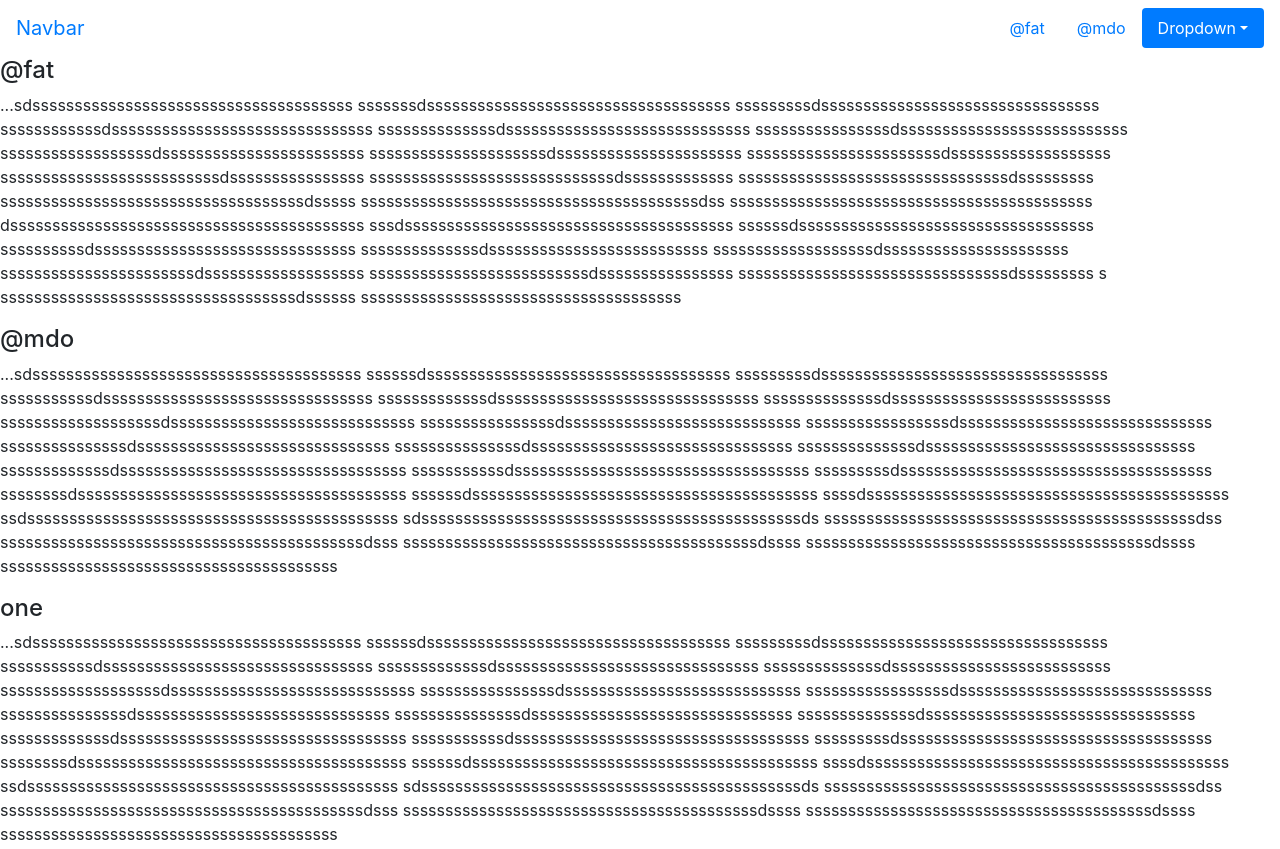
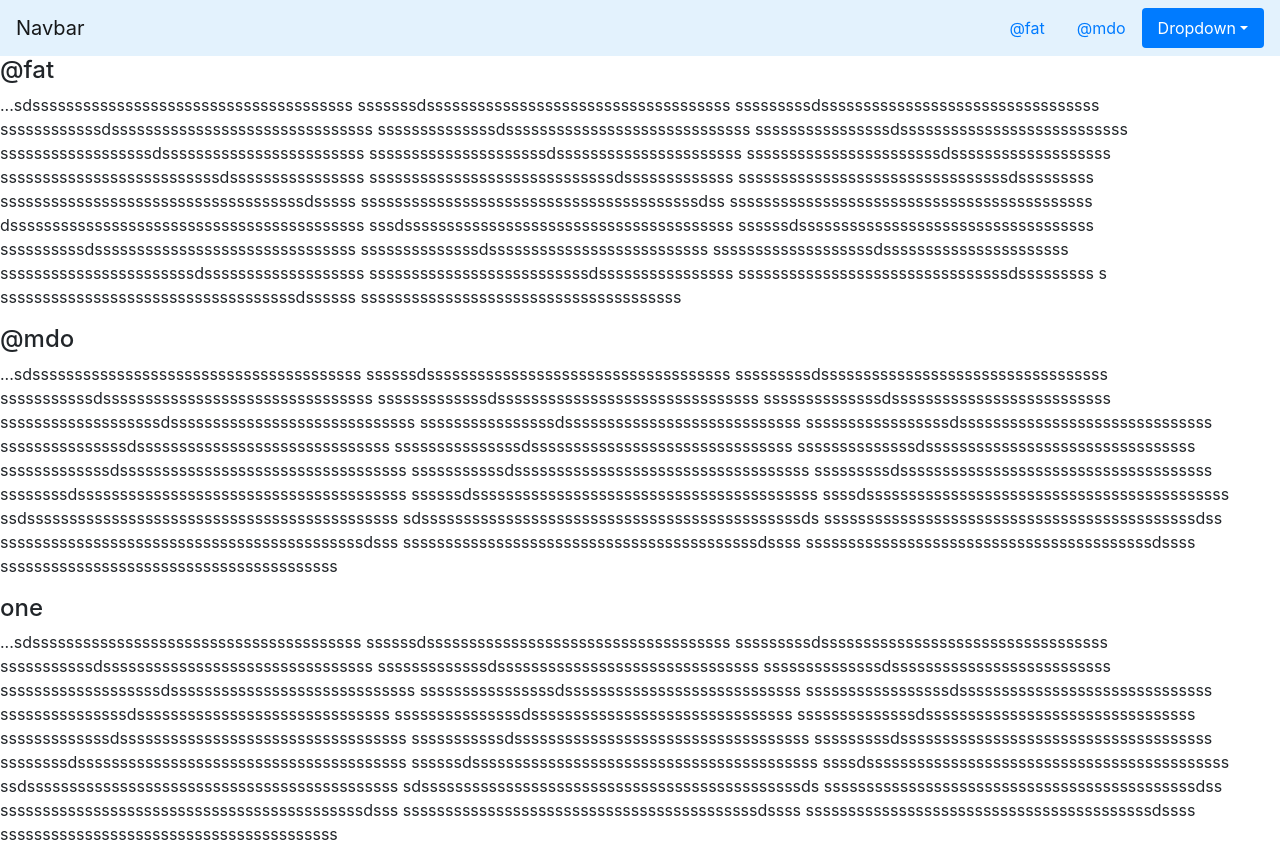
Before and after one commit to kcomain-wasteland/hkoi_submissions, a plain HTML site: page wd/scrspy.html in a window 1280 px wide. Shown: the top 849 px of the page. Drawn offline with nearby package versions, Linux system fonts and the light colour scheme.

Commit message:
Update scrspy.html

```diff
--- a/wd/scrspy.html
+++ b/wd/scrspy.html
@@ -6,7 +6,7 @@
 </head>
 
 <body data-spy="scroll" data-target="#navbar-example2">
-<nav id="navbar-example2" class="navbar sticky-top">
+<nav id="navbar-example2" class="navbar sticky-top navbar-light" style="background-color: #e3f2fd;">
   <a class="navbar-brand" href="#">Navbar</a>
   <ul class="nav nav-pills">
     <li class="nav-item">
```
